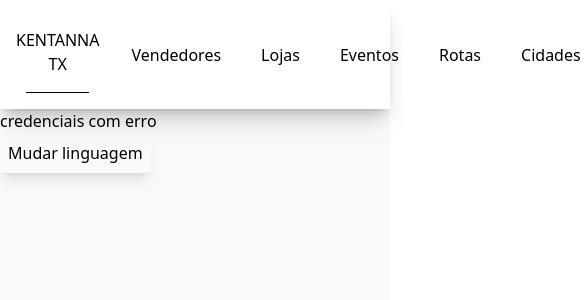
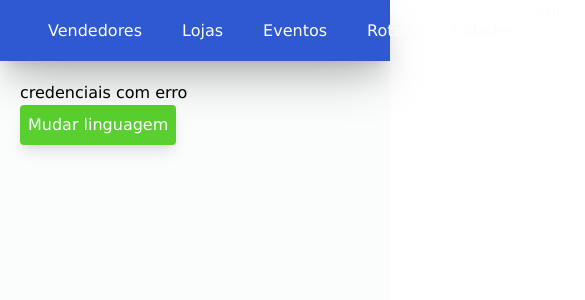
Before and after one commit to lsbrel/lp, a Vue app: page /dashboard in a window 390 px wide. Shown: the top 300 px of the page, 585 px wide, since content can reach past the window. Built offline with nearby package versions, Linux system fonts and the light colour scheme.

Commit message:
atualizacoes

```diff
--- a/src/assets/main.css
+++ b/src/assets/main.css
@@ -1,9 +1,11 @@
-@import './transitions.css';
+@import "./transitions.css";
 
 @tailwind base;
 @tailwind components;
 @tailwind utilities;
 
-:root{
-    scroll-behavior: smooth !important;
-  }
+:root {
+  scroll-behavior: smooth !important;
+  font-family: "Lucida Sans", "Lucida Sans Regular", "Lucida Grande",
+    "Lucida Sans Unicode", Geneva, Verdana, sans-serif;
+}
--- a/src/locales/en.json
+++ b/src/locales/en.json
@@ -27,5 +27,6 @@
     "stores": "stores",
     "events": "events",
     "routes": "routes",
-    "cities": "cities"
+    "cities": "cities",
+    "exit": "exit"
 }
--- a/src/locales/es.json
+++ b/src/locales/es.json
@@ -27,5 +27,6 @@
     "stores": "historias",
     "events": "eventos",
     "routes": "rutas",
-    "cities": "ciudades"
+    "cities": "ciudades",
+    "exit": "salir"
 }
--- a/src/locales/pt.json
+++ b/src/locales/pt.json
@@ -27,6 +27,7 @@
     "stores": "lojas",
     "events": "eventos",
     "routes": "rotas",
-    "cities": "cidades"
+    "cities": "cidades",
+    "exit": "sair"
 
 }
--- a/src/views/admin/dashboard/Dashboard.vue
+++ b/src/views/admin/dashboard/Dashboard.vue
@@ -9,18 +9,18 @@ export default {
   },
   methods: {
     changeLang() {
-      this.stores.setLang("es");
+      this.stores.setLang("en");
     },
   },
 };
 </script>
 <template>
-  <div class="w-full md:w-11/12 h-full" style="background-color: #fafafa">
+  <div class="w-full md:w-11/12 h-full bg-kwhite p-5">
     <div class="r">
       <div class="col-12">{{ $t("credentialsError") }}</div>
       <button
         @click="changeLang"
-        class="bg-blue-400 shadow-lg p-2 rounded hover:bg-blue-300"
+        class="bg-success text-white shadow-lg p-2 rounded hover:bg-green-300"
       >
         Mudar linguagem
       </button>
--- a/src/views/menu/Menu.vue
+++ b/src/views/menu/Menu.vue
@@ -1,22 +1,25 @@
 <script>
 import MenuItem from "./MenuItem.vue";
-import MenuTitulo from "./MenuTitulo.vue";
+import MenuTitle from "./MenuTitle.vue";
+import MenuFooterButton from "./MenuFooterButton.vue";
 
 export default {
   data() {
     return {};
   },
-  components: { MenuItem, MenuTitulo },
+  components: { MenuItem, MenuTitle, MenuFooterButton },
 };
 </script>
 <template>
   <div
-    class="w-full md:w-1/12 shadow-xl"
-    style="z-index: 1000 !important; background-color: #ffffff"
+    class="w-full md:w-1/12 shadow-xl bg-primary-light text-kwhite"
+    style="z-index: 1000 !important"
   >
-    <div class="flex flex-row md:flex-col sm:h-1/4 md:h-full w-full shadow-lg">
+    <div class="flex flex-row md:flex-col sm:h-1/4 md:h-full w-full shadow-2xl">
       <div class="w-screen md:w-full md:h-1/7">
-        <MenuTitulo label="kentanna tx" />
+        <MenuTitle
+          source-image="https://lh3.googleusercontent.com/p/AF1QipMrbkI-94GMJPMxjNzbbuIOpHg6JqcYs_A3FnGl=s680-w680-h510"
+        />
       </div>
       <div
         class="flex flex-row md:flex-col items-center md:h-5/7 lg:h-5/7 gap-2"
@@ -27,6 +30,9 @@ export default {
         <MenuItem label="routes" route="/routes" />
         <MenuItem label="cities" route="/cities" />
       </div>
+      <div class="flex flex-col w-full h-full justify-end">
+        <MenuFooterButton label="exit" />
+      </div>
     </div>
   </div>
 </template>
--- /dev/null
+++ b/src/views/menu/MenuFooterButton.vue
@@ -0,0 +1,12 @@
+<script>
+export default {
+  props: {
+    label: String,
+  },
+};
+</script>
+<template>
+  <span class="mb-4 text-center capitalize cursor-pointer">{{
+    $t(this.label)
+  }}</span>
+</template>
--- a/src/views/menu/MenuItem.vue
+++ b/src/views/menu/MenuItem.vue
@@ -10,7 +10,7 @@ export default {
 };
 </script>
 <template>
-  <div class="p-4 capitalize text-center">
+  <div class="p-4 capitalize text-center hover:text-kgray w-full">
     <RouterLink :to="route">
       <span>{{ $t(label) }}</span>
     </RouterLink>
--- /dev/null
+++ b/src/views/menu/MenuTitle.vue
@@ -0,0 +1,25 @@
+<script>
+import { RouterLink } from "vue-router";
+
+export default {
+  props: {
+    sourceImage: String,
+  },
+  methods: {
+    reloadPage() {
+      window.location.reload();
+    },
+  },
+  components: { RouterLink },
+};
+</script>
+<template>
+  <div
+    class="invisible md:visible p-4 uppercase text-center mt-3 scale-95 hover:scale-100 transition-transform"
+  >
+    <RouterLink to="/">
+      <img :src="sourceImage" />
+      <hr class="w-3/4 mx-auto mt-4" />
+    </RouterLink>
+  </div>
+</template>
--- a/src/views/menu/MenuTitulo.vue
+++ /dev/null
@@ -1,18 +0,0 @@
-<script>
-export default {
-  props: {
-    label: String,
-  },
-  methods:{
-    reloadPage(){
-        window.location.reload()
-    }
-  }
-};
-</script>
-<template>
-  <div class="p-4 uppercase text-center mt-3">
-    <span class="cursor-pointer" @click="reloadPage()">{{ this.label }}</span>
-    <hr class="w-3/4 mx-auto mt-4">
-  </div>
-</template>
--- a/tailwind.config.js
+++ b/tailwind.config.js
@@ -1,15 +1,17 @@
 // tailwind.config.js
 module.exports = {
-  purge: ["./index.html", "./src/**/*.{vue,js,ts,jsx,tsx}"],
+  content: ["./index.html", "./src/**/*.{vue,js,ts,jsx,tsx}"],
   theme: {
-    extend: {},
-    colors: {
-      primary: "blue",
-      secondary: "purple",
-      success: "green",
-      danger: "red",
-      warning: "yellow",
-      opaque: "grey"
+    extend: {
+      colors: {
+        primary: "#02143F",
+        "primary-light": "#2F59D0",
+        secondary: "#D7060B",
+        "secondary-light": "#D02F59",
+        success: "#59D02F",
+        kgray: "#E3E3E3",
+        kwhite: "#FBFDFD",
+      },
     },
   },
   variants: {
```
